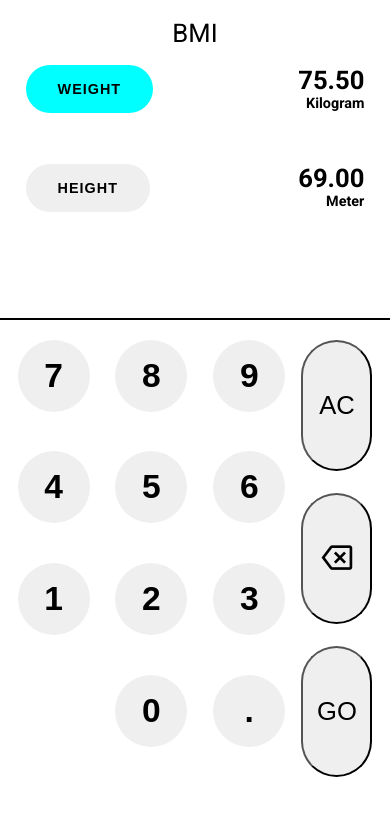
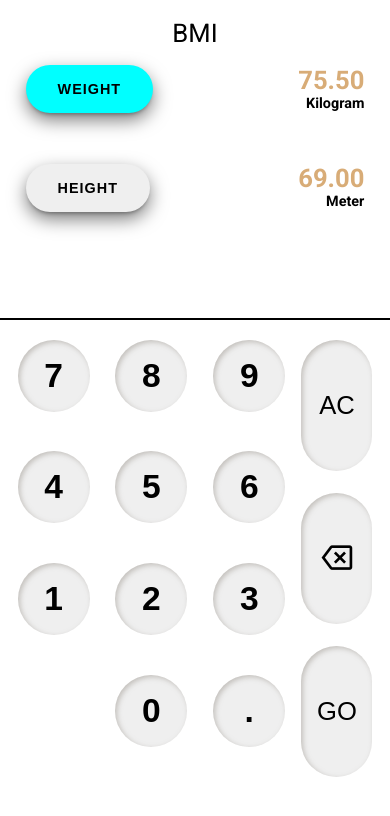
Before and after one commit to Xurshidbek3344/bmi-calculator, a plain HTML site: page index.html in a window 390 px wide. Both pictures are taken after a click on the button "WEIGHT". Drawn offline with nearby package versions, Linux system fonts and the light colour scheme.

Commit message:
Changes have been made to the style

```diff
--- a/style.css
+++ b/style.css
@@ -11,7 +11,7 @@
 }
 
 body {
-    font-family: 'Roboto', sans-serif;
+  font-family: "Roboto", sans-serif;
 }
 
 /* rem and em do NOT depend on html font-size in media queries! Instead, 1rem = 1em = 16px */
@@ -96,6 +96,8 @@
     font-size: 1.8rem;
     font-weight: 600;
     letter-spacing: 1px;
+    box-shadow: 0 0.25em 0.25em -0.125em rgba(0, 0, 0, 0.25),
+      0 0.5em 1.25em rgba(0, 0, 0, 0.5);
   }
 
   .bmi__result {
@@ -116,6 +118,7 @@
   .bmi__inner {
     font-size: 3.2rem;
     font-weight: 700;
+    color: rgb(216, 172, 119);
   }
 
   .bmi__text {
@@ -159,6 +162,16 @@
     font-size: 4.2rem;
     font-weight: 700;
     border: none;
+    -moz-box-shadow: inset 2px 2px 5px rgba(154, 147, 140, 0.5),
+      1px 1px 5px rgba(255, 255, 255, 1);
+    -webkit-box-shadow: inset 2px 2px 5px rgba(154, 147, 140, 0.5),
+      1px 1px 5px rgba(255, 255, 255, 1);
+    box-shadow: inset 2px 2px 5px rgba(154, 147, 140, 0.5),
+      1px 1px 5px rgba(255, 255, 255, 1);
+  }
+
+  .cal__btn:active {
+    filter: opacity(25%);
   }
 
   .functional__btns {
@@ -175,6 +188,17 @@
     display: flex;
     align-items: center;
     justify-content: center;
+    border: none;
+    -moz-box-shadow: inset 2px 2px 5px rgba(154, 147, 140, 0.5),
+      1px 1px 5px rgba(255, 255, 255, 1);
+    -webkit-box-shadow: inset 2px 2px 5px rgba(154, 147, 140, 0.5),
+      1px 1px 5px rgba(255, 255, 255, 1);
+    box-shadow: inset 2px 2px 5px rgba(154, 147, 140, 0.5),
+      1px 1px 5px rgba(255, 255, 255, 1);
+  }
+
+  .func-btn:active {
+    filter: opacity(25%);
   }
 
   .material-symbols-outlined {
@@ -208,6 +232,7 @@
 
   .result__display h1 {
     font-size: 7.2rem;
+    color: chocolate;
   }
 
   .result__display p {
```
Lines whose indentation alone changed are shown as unchanged.
